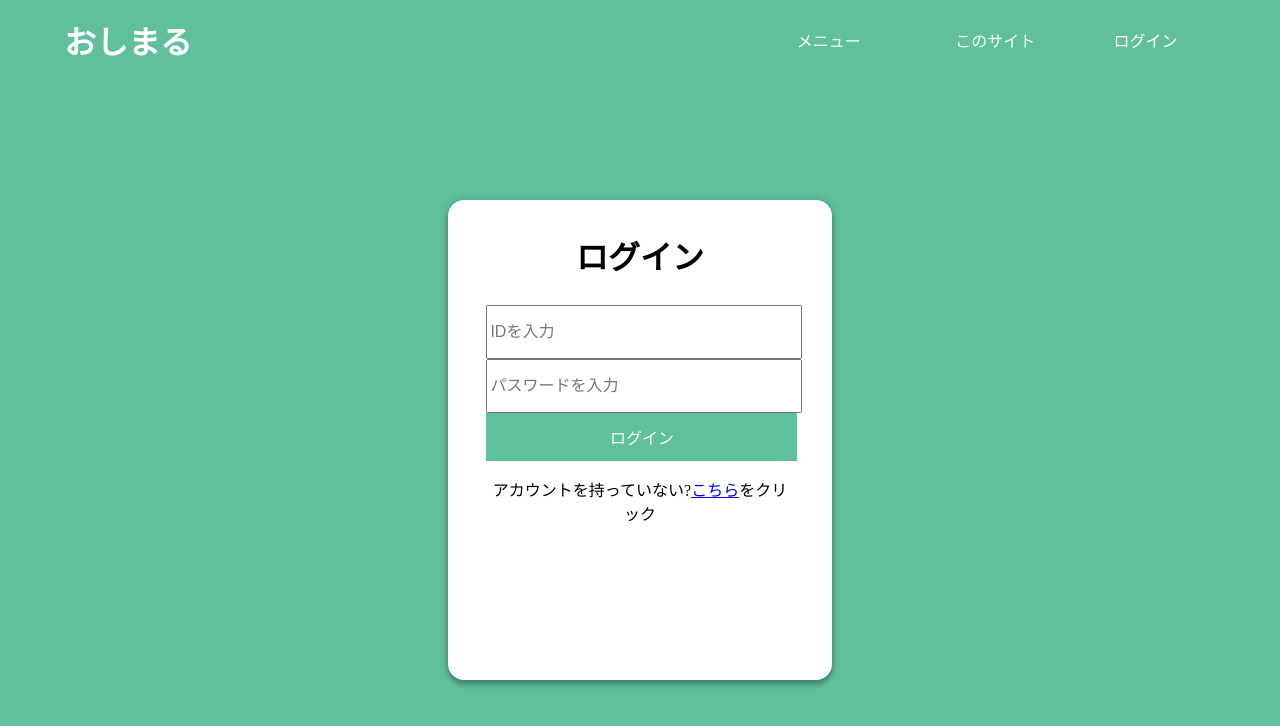
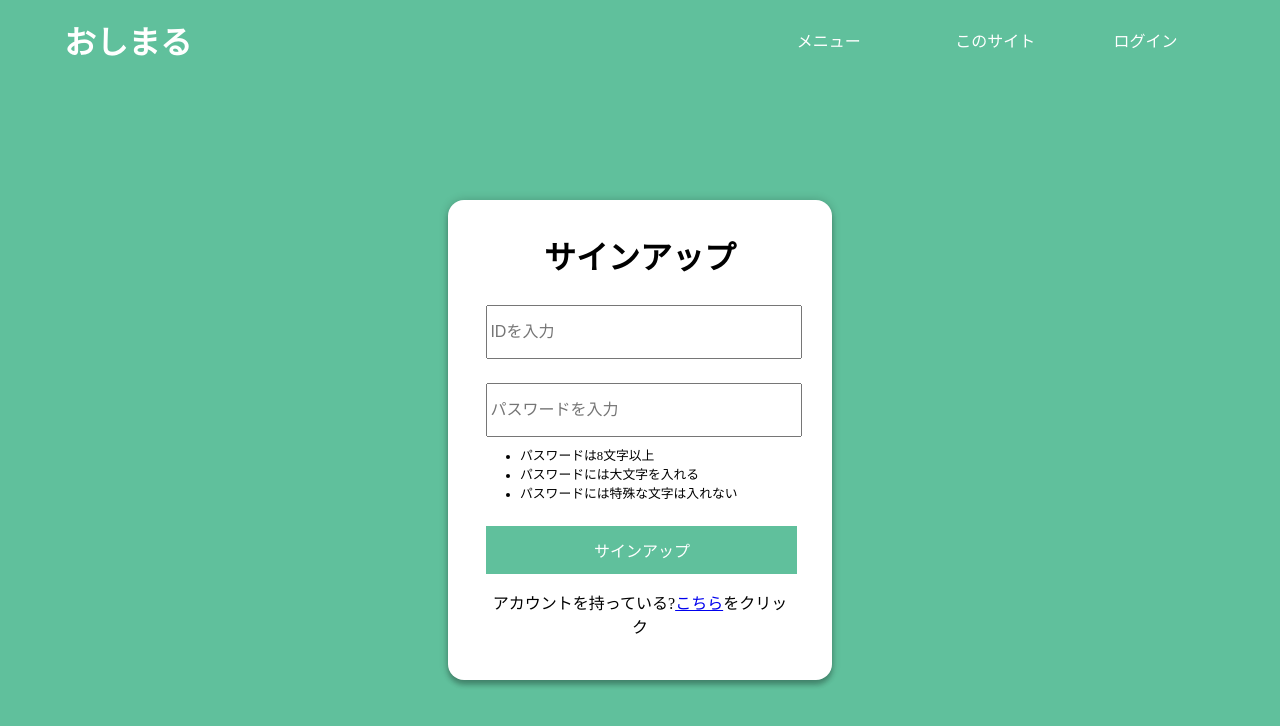
Before and after one commit to mituki1234/oshimaru-client, a React (Vite) app: page /login in a window 1280 px wide. Shown: the top 726 px of the page. Built offline with nearby package versions, Linux system fonts and the light colour scheme.

Commit message:
アラートを追加2

```diff
--- a/src/components/alert/Alert.tsx
+++ b/src/components/alert/Alert.tsx
@@ -1,26 +1,31 @@
-import '../../styles/alert/Alert.css'
+import "../../styles/alert/Alert.css";
+let alertFlag: boolean = false;
 
 // 下から出てくるアラート　これは消さなくても操作できるアラート
 function Alert(Text: string, type: string) {
+  if (alertFlag === false) {
     if (!(type === "error" || type === "success" || type === "neutual"))
-        console.error(`type is error or success but it is ${type}`)
-    const parent = document.querySelector(".overlay")
-    const alert = document.createElement("div")
-    const alertText = document.createElement("p")
-    alert.classList.add("alert")
-    alert.classList.add(type)
-    alertText.classList.add("alert-text")
-    alertText.textContent = Text
-    alert.appendChild(alertText)
-    parent.appendChild(alert)
+      console.error(`type is error or success but it is ${type}`);
+    const parent = document.querySelector(".overlay");
+    const alert = document.createElement("div");
+    const alertText = document.createElement("p");
+    alert.classList.add("alert");
+    alert.classList.add(type);
+    alertText.classList.add("alert-text");
+    alertText.textContent = Text;
+    alert.appendChild(alertText);
+    parent.appendChild(alert);
+    alertFlag = true;
     setTimeout(() => {
-        alert.remove()
-    }, 3000)
-    return (
-        <div className="alert">
-            <p>{Text}</p>
-        </div>
-    )
+      alert.remove();
+      alertFlag = false;
+    }, 3000);
+  }
+  return (
+    <div className="alert">
+      <p>{Text}</p>
+    </div>
+  );
 }
 
-export default Alert
+export default Alert;
--- a/src/components/form/LoginForm.tsx
+++ b/src/components/form/LoginForm.tsx
@@ -1,15 +1,75 @@
+import { useState } from "react";
 import "../../styles/form/LoginForm.css"
+import axios from "axios";
+import Alert from "../alert/Alert";
 
 function LoginForm() {
+  const [password, setPassword] = useState("");
+  const [userId, setUserId] = useState("");
+
+  const handleSendSignup = async () => {
+    const sanitizedUserId = /[<>'"\\;]/.test(userId);
+    const sanitizedPassword = /[<>'"\\;]/.test(password);
+    const checkPassword = !/[A-Z]/.test(password);
+
+    if (userId === "")
+      Alert("IDが入力されていません", "error");
+    else if (password === "")
+      Alert("パスワードが入力されていません", "error");
+    else if (password.length < 8)
+      Alert("パスワードが八文字以上ではありません", "error");
+    else if (checkPassword)
+      Alert("パスワードが大文字を含んでいません", "error");
+    else if (sanitizedUserId)
+      Alert("IDに不正な文字が含まれています", "error");
+    else if (sanitizedPassword)
+      Alert("パスワードに不正な文字が含まれています", "error");
+    else {
+      try {
+        const responce = await axios.post(
+          "http://localhost:3000/signup",
+          {
+            type: "requestLogin",
+            data: {
+              userId: userId,
+              password: password,
+            },
+          },
+          { withCredentials: true }
+        );
+        console.log(responce.data.message);
+      } catch (error) {
+        console.log(error);
+      }
+    }
+  };
   return (
     <div className="overlay">
-      <form method="post" action="/login" className="login-form">
-        <h2>ログイン</h2>
-        <input type="text" placeholder="IDを入力" />
-        <input type="password" placeholder="パスワードを入力" />
-        <button>ログイン</button>
-        <p>アカウントを持っていない?<a href="/signup">こちら</a>をクリック</p>
-      </form>
+      <div className="login-form">
+        <h2>サインアップ</h2>
+        <input
+          type="text"
+          placeholder="IDを入力"
+          value={userId}
+          onChange={(e) => setUserId(e.target.value)}
+        />
+        <ul></ul>
+        <input
+          type="password"
+          placeholder="パスワードを入力"
+          value={password}
+          onChange={(e) => setPassword(e.target.value)}
+        />
+        <ul>
+          <li>パスワードは8文字以上</li>
+          <li>パスワードには大文字を入れる</li>
+          <li>パスワードには特殊な文字は入れない</li>
+        </ul>
+        <button onClick={handleSendSignup}>サインアップ</button>
+        <p>
+          アカウントを持っている?<a href="/login">こちら</a>をクリック
+        </p>
+      </div>
     </div>
   );
 }
```
